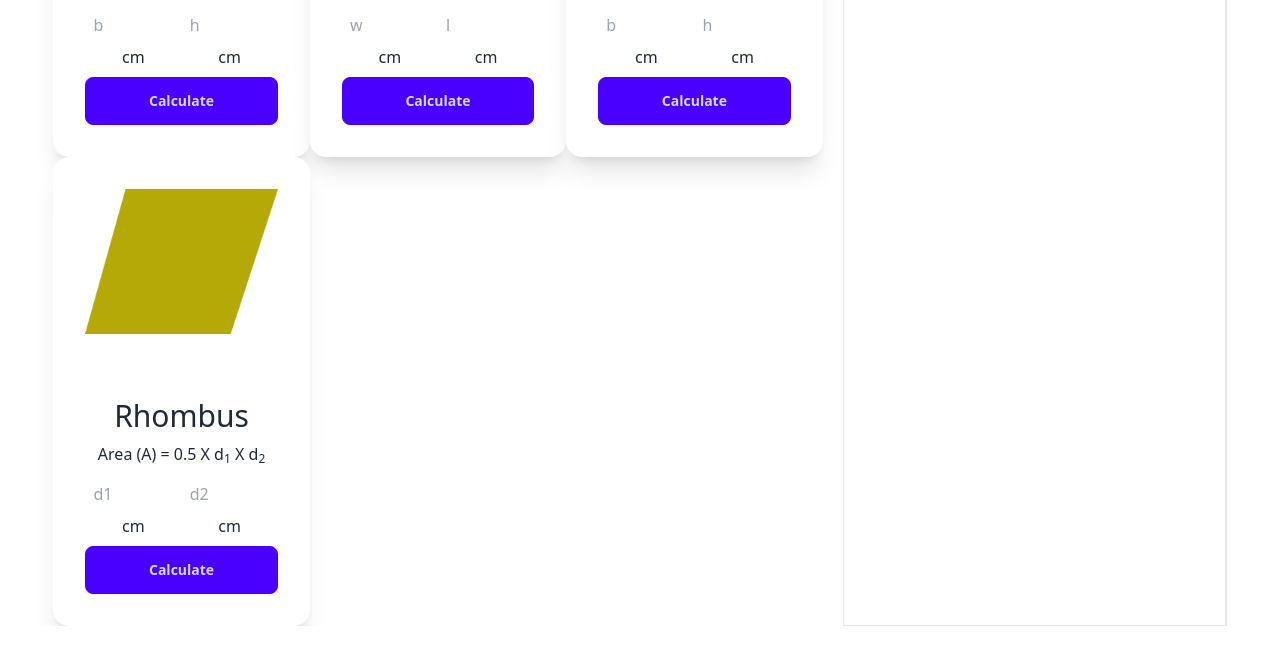
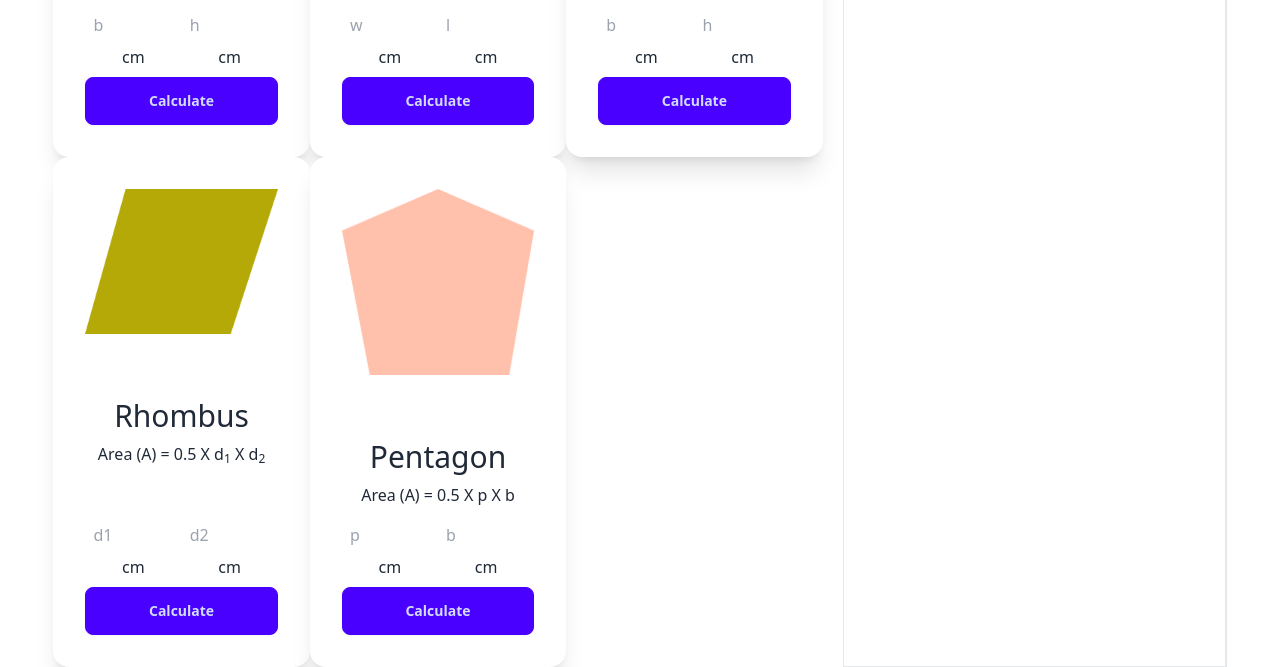
Before and after one commit to maasajal/geometry-genius, a plain HTML site: page index.html in a window 1280 px wide. Shown: the part 481-1148 px from the top of the page. Before the commit the page ends 1107 px from the top, so only its background shows below. Drawn offline with nearby package versions, Linux system fonts and the light colour scheme.

Commit message:
Pentagon area calculated

```diff
--- a/index.html
+++ b/index.html
@@ -181,6 +181,46 @@
               </div>
             </div>
           </div>
+          <!-- Pentagon card -->
+          <div class="card bg-base-100 shadow-xl text-center">
+            <figure class="p-8">
+              <img src="./images/pentagon.png" alt="pentagon" />
+            </figure>
+            <div class="card-body">
+              <h2 class="text-center text-3xl">Pentagon</h2>
+              <p>Area (A) = 0.5 X p X b</p>
+              <div class="flex justify-evenly">
+                <label for="pentagon-p">
+                  <input
+                    class="p-2 w-24"
+                    type="text"
+                    name="pentagon-p"
+                    id="pentagon-p"
+                    placeholder="p"
+                  />
+                  cm
+                </label>
+                <label for="pentagon-base">
+                  <input
+                    class="p-2 w-24"
+                    type="text"
+                    name="pentagon-base"
+                    id="pentagon-base"
+                    placeholder="b"
+                  />
+                  cm
+                </label>
+              </div>
+              <div class="card-actions">
+                <button
+                  onclick="calculatePentagonArea()"
+                  class="btn btn-primary w-full"
+                >
+                  Calculate
+                </button>
+              </div>
+            </div>
+          </div>
         </div>
         <!-- Geometry area calculation -->
         <div class="w-96 border border-r-2 p-4">
@@ -190,7 +230,8 @@
             <p>Triangle Area: <span id="triangleArea"></span></p>
             <p>Rectangle Area: <span id="rectangleArea"></span></p>
             <p>Parallelogram Area: <span id="parallelogramArea"></span></p>
-            <p>Parallelogram Area: <span id="rhombusArea"></span></p>
+            <p>Rhombus Area: <span id="rhombusArea"></span></p>
+            <p>Pentagon Area: <span id="pentagonArea"></span></p>
           </div>
         </div>
       </div>
--- a/js/scripts.js
+++ b/js/scripts.js
@@ -19,12 +19,18 @@ function calculateParallelogramArea() {
   setArea("parallelogramArea", area);
   console.log(area);
 }
-
 function calculateRhombusArea() {
   const d1 = getInputValue("rhombus-d1");
   const d2 = getInputValue("rhombus-d2");
   const area = 0.5 * d1 * d2;
   setArea("rhombusArea", area);
+  console.log(area);
+}
+function calculatePentagonArea() {
+  const p = getInputValue("pentagon-p");
+  const b = getInputValue("pentagon-base");
+  const area = 0.5 * p * b;
+  setArea("pentagonArea", area);
   console.log(area);
 }
 function getInputValue(idName) {
```
